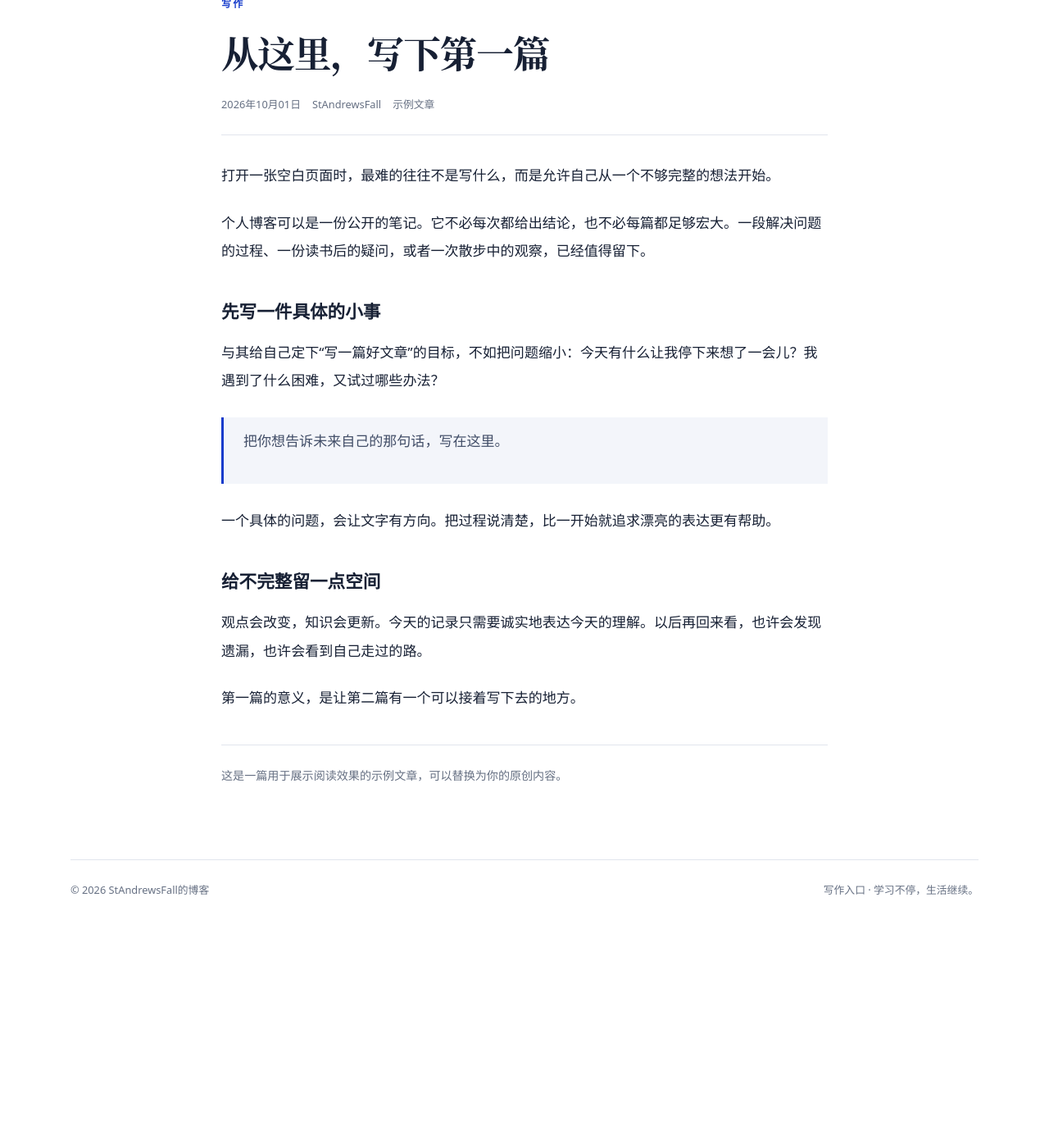
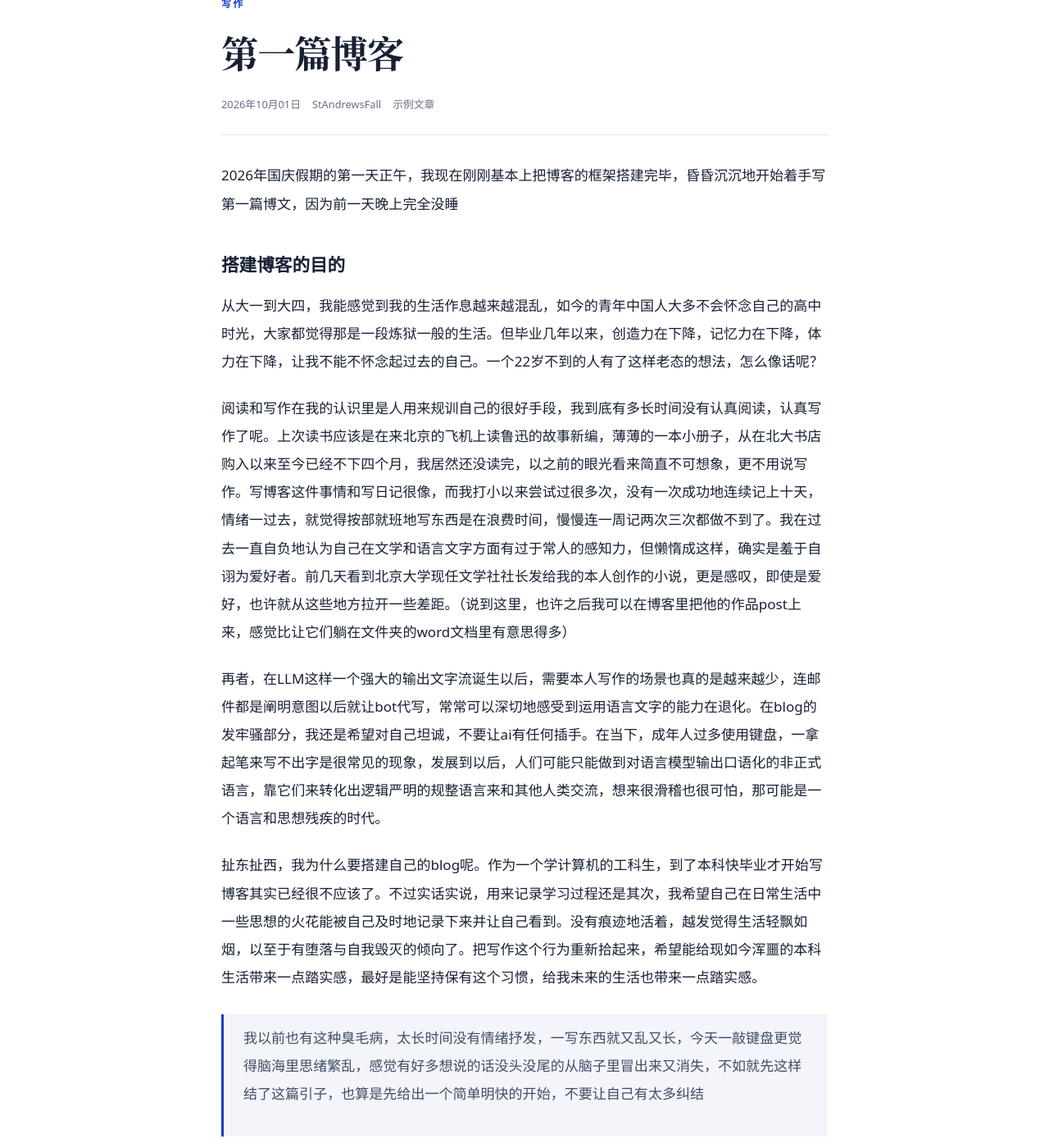
Before and after one commit to Synreri/synreri.github.io, a Jekyll site: the page built from _posts/2026-10-01-begin.md, in a window 1280 px wide and 1400 px high, scrolled down 213 px. Shown: the whole window at 82% size. Built offline with Jekyll 4.4.1, drawn with Linux system fonts in a browser that asks for light colours; before the commit the page ends 1340 px from its top, so only the background shows below that.

Commit message:
Update 2026-10-01-begin.md

```diff
--- a/_posts/2026-10-01-begin.md
+++ b/_posts/2026-10-01-begin.md
@@ -1,25 +1,21 @@
 ---
-title: "从这里，写下第一篇"
-date: 2026-10-01 10:00:00 +0800
+title: "第一篇博客"
+date: 2026-10-01 11:52:00 +0800
 category: "写作"
-description: "不必等到有了完美的主题。一个问题、一段经历，或一个刚刚想明白的道理，都可以成为开始。"
+description: "为什么开始写博客"
 sample: true
 ---
 
-打开一张空白页面时，最难的往往不是写什么，而是允许自己从一个不够完整的想法开始。
+2026年国庆假期的第一天正午，我现在刚刚基本上把博客的框架搭建完毕，昏昏沉沉地开始着手写第一篇博文，因为前一天晚上完全没睡
 
-个人博客可以是一份公开的笔记。它不必每次都给出结论，也不必每篇都足够宏大。一段解决问题的过程、一份读书后的疑问，或者一次散步中的观察，已经值得留下。
+## 搭建博客的目的
 
-## 先写一件具体的小事
+从大一到大四，我能感觉到我的生活作息越来越混乱，如今的青年中国人大多不会怀念自己的高中时光，大家都觉得那是一段炼狱一般的生活。但毕业几年以来，创造力在下降，记忆力在下降，体力在下降，让我不能不怀念起过去的自己。一个22岁不到的人有了这样老态的想法，怎么像话呢？
 
-与其给自己定下“写一篇好文章”的目标，不如把问题缩小：今天有什么让我停下来想了一会儿？我遇到了什么困难，又试过哪些办法？
+阅读和写作在我的认识里是人用来规训自己的很好手段，我到底有多长时间没有认真阅读，认真写作了呢。上次读书应该是在来北京的飞机上读鲁迅的故事新编，薄薄的一本小册子，从在北大书店购入以来至今已经不下四个月，我居然还没读完，以之前的眼光看来简直不可想象，更不用说写作。写博客这件事情和写日记很像，而我打小以来尝试过很多次，没有一次成功地连续记上十天，情绪一过去，就觉得按部就班地写东西是在浪费时间，慢慢连一周记两次三次都做不到了。我在过去一直自负地认为自己在文学和语言文字方面有过于常人的感知力，但懒惰成这样，确实是羞于自诩为爱好者。前几天看到北京大学现任文学社社长发给我的本人创作的小说，更是感叹，即使是爱好，也许就从这些地方拉开一些差距。（说到这里，也许之后我可以在博客里把他的作品post上来，感觉比让它们躺在文件夹的word文档里有意思得多）
 
-> 把你想告诉未来自己的那句话，写在这里。
+再者，在LLM这样一个强大的输出文字流诞生以后，需要本人写作的场景也真的是越来越少，连邮件都是阐明意图以后就让bot代写，常常可以深切地感受到运用语言文字的能力在退化。在blog的发牢骚部分，我还是希望对自己坦诚，不要让ai有任何插手。在当下，成年人过多使用键盘，一拿起笔来写不出字是很常见的现象，发展到以后，人们可能只能做到对语言模型输出口语化的非正式语言，靠它们来转化出逻辑严明的规整语言来和其他人类交流，想来很滑稽也很可怕，那可能是一个语言和思想残疾的时代。
 
-一个具体的问题，会让文字有方向。把过程说清楚，比一开始就追求漂亮的表达更有帮助。
+扯东扯西，我为什么要搭建自己的blog呢。作为一个学计算机的工科生，到了本科快毕业才开始写博客其实已经很不应该了。不过实话实说，用来记录学习过程还是其次，我希望自己在日常生活中一些思想的火花能被自己及时地记录下来并让自己看到。没有痕迹地活着，越发觉得生活轻飘如烟，以至于有堕落与自我毁灭的倾向了。把写作这个行为重新拾起来，希望能给现如今浑噩的本科生活带来一点踏实感，最好是能坚持保有这个习惯，给我未来的生活也带来一点踏实感。
 
-## 给不完整留一点空间
-
-观点会改变，知识会更新。今天的记录只需要诚实地表达今天的理解。以后再回来看，也许会发现遗漏，也许会看到自己走过的路。
-
-第一篇的意义，是让第二篇有一个可以接着写下去的地方。
+>我以前也有这种臭毛病，太长时间没有情绪抒发，一写东西就又乱又长，今天一敲键盘更觉得脑海里思绪繁乱，感觉有好多想说的话没头没尾的从脑子里冒出来又消失，不如就先这样结了这篇引子，也算是先给出一个简单明快的开始，不要让自己有太多纠结
```
